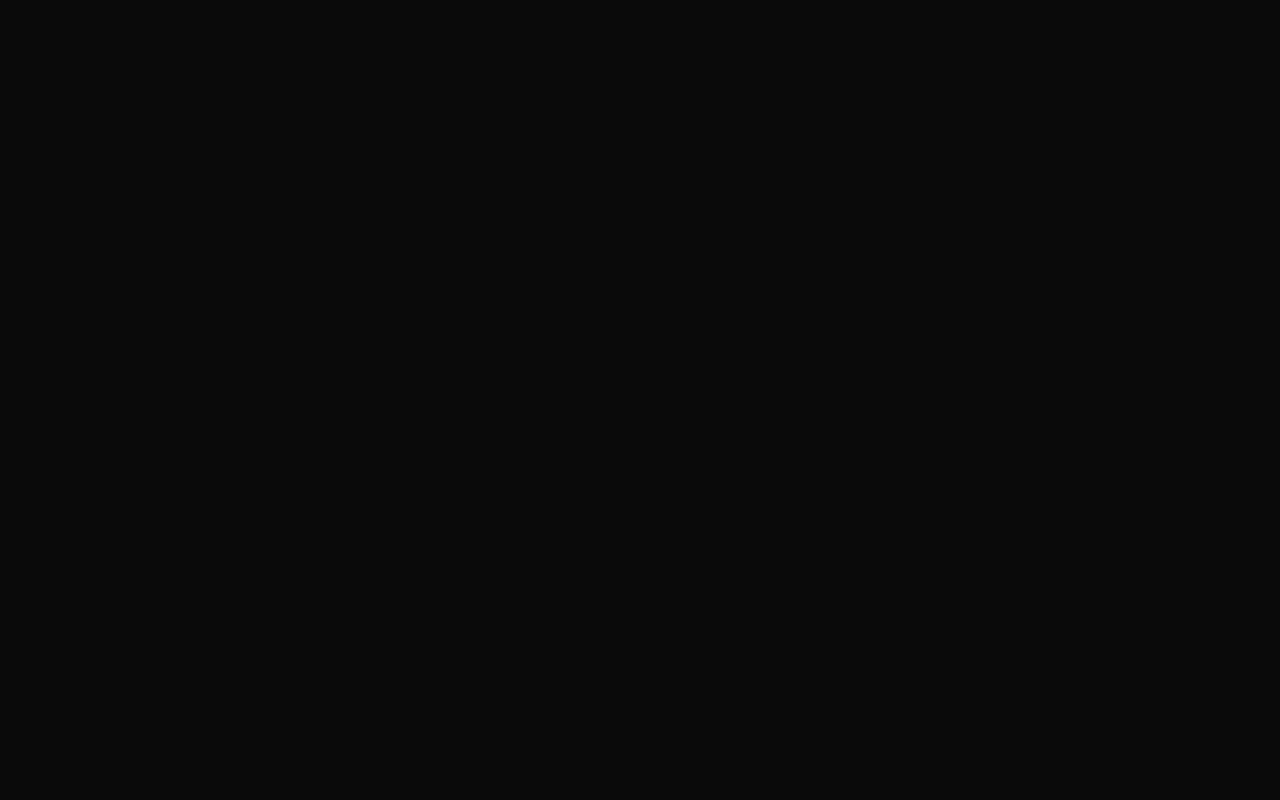
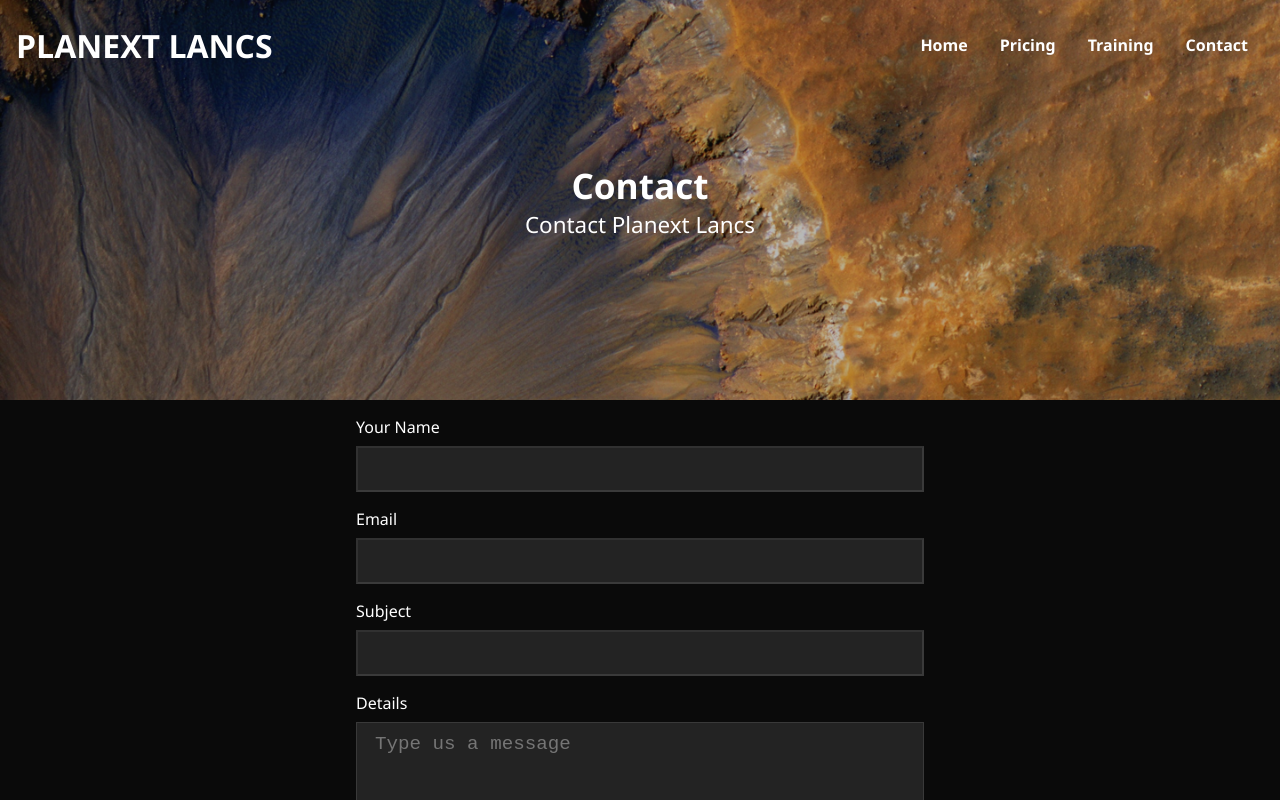
Before and after one commit to coopercodex/PlanextLancs, a React (Create React App) app: page /contact in a window 1280 px wide. Before the commit this address had no page. Shown: the top 800 px of the page. Built offline with nearby package versions, Linux system fonts and the light colour scheme; a web font is replaced by a local one.

Commit message:
Adds modal

```diff
--- a/src/App.js
+++ b/src/App.js
@@ -3,6 +3,7 @@ import { Route, Routes } from "react-router-dom";
 import { Pricing } from "./routes/Pricing";
 import { Home } from "./routes/Home";
 import { Training } from "./routes/Training";
+import { Contact } from "./routes/Contact";
 
 function App() {
   return (
@@ -11,6 +12,7 @@ function App() {
         <Route path="/" element={<Home />} />
         <Route path="/pricing" element={<Pricing />} />
         <Route path="/training" element={<Training />} />
+        <Route path="/contact" element={<Contact />} />
       </Routes>
     </>
   );
--- /dev/null
+++ b/src/components/Form.css
@@ -0,0 +1,24 @@
+form {
+  display: flex;
+  flex-direction: column;
+  padding: 1rem;
+  margin: auto;
+  max-width: 600px;
+}
+
+form label {
+  margin-bottom: .5rem;
+}
+
+label {
+  color: white;
+}
+
+form input, textarea {
+  margin-bottom: 1rem;
+  padding: 10px 18px;
+  font-size: 1.2rem;
+  background: rgba(255, 255, 255, .1);
+  border-color: rgba(255, 254, 254, 0.1);
+  color: white;
+}
--- /dev/null
+++ b/src/components/Form.jsx
@@ -0,0 +1,20 @@
+import React from 'react'
+import './Form.css'
+
+export const Form = () => {
+  return (
+    <div className='form'>
+      <form>
+        <label>Your Name</label>
+        <input type='text'></input>
+        <label>Email</label>
+        <input type='email'></input>
+        <label>Subject</label>
+        <input type='text'></input>
+        <label>Details</label>
+        <textarea rows='6' placeholder='Type us a message' />
+        <button className='btn'>Submit</button>
+      </form>
+    </div>
+  )
+}
--- /dev/null
+++ b/src/components/Modal.css
@@ -0,0 +1,109 @@
+
+
+.ModalBtn {
+  position: fixed;
+  top: 40%;
+  left: 50%;
+  transform: translate(-50%, -50%);
+  padding: 12px 24px;
+}
+
+.overlays {
+  z-index: 9999;
+  background-color: rgb(20, 19, 19, .5);
+  position: fixed;
+  width: 100%;
+  height: 100%;
+}
+
+.modalContainer {
+  max-width: 600px;
+  width: 100%;
+  position: fixed;
+  top: 40%;
+  left: 50%;
+  transform: translate(-50%, -50%);
+  display: flex;
+  background-color: rgb(228, 222, 222);
+  box-shadow: 0px 0px 18px 0px rgb(23, 22, 22, .8);
+}
+
+img {
+  width: 250px;
+  object-fit: cover;
+}
+
+.modal-right {
+  width: 100%;
+}
+
+.closeBtn {
+  cursor: pointer;
+  color: black;
+  position: fixed;
+  top: 8px;
+  right: 8px;
+}
+
+.contents {
+  display: flex;
+  flex-direction: column;
+  justify-content: center;
+  margin-top: 3rem;
+  padding: 1rem 2rem;
+}
+
+.contents > p {
+  color: black;
+}
+
+.contents > h1 {
+  color: black;
+}
+
+.btnContainer {
+  display: flex;
+  padding: 1rem 1rem;
+}
+
+.btnContainer button {
+  cursor: pointer;
+  width: 100%;
+  margin: .5rem;
+  padding: 16px 0;
+  border: none;
+  color: white;
+}
+
+.btn-primary {
+  /* cursor: pointer; */
+  background-color: brown;
+}
+
+.btn-outline {
+  background-color: brown;
+}
+
+.bold {
+  font-weight: 600;
+}
+
+
+@media screen and (max-width:640px) {
+    .modalContainer {
+      flex-direction: column;
+      top: 0;
+      left: 0;
+      transform: none;
+      width: 100%;
+      height: 100vh;
+    }
+
+    img {
+      width: 100%;
+    }
+
+    .closeBtn {
+      color: white;
+    }
+}
--- /dev/null
+++ b/src/components/Modal.jsx
@@ -0,0 +1,32 @@
+import React from 'react'
+import astronaut from '../assests/vecteezy_apollo-11-mission-image-astronaut-edwin-aldrin-poses__107.jpeg'
+import "./Modal.css"
+export const Modal = ({open, onClose}) => {
+  if (!open) {
+    return null;
+  }
+
+  return (
+    <div onClick={onClose} className='overlays'>
+     <div onClick={(e) => {e.stopPropagation()}} className="modalContainer">
+      <img src={astronaut} alt="astronaut ad" />
+      <div className="modalRight">
+        <p className="closeBtn" onClick={onClose}>X</p>
+        <div className="contents">
+          <p>Want To Be The First?</p>
+          <h1>1 Basic Package</h1>
+          <p>Enter To Win!</p>
+        </div>
+        <div className="btnContainer">
+          <button className='btn-primary'>
+            <span>Yes!</span>, Take Me There!
+          </button>
+          <button className='btn-outline' onClick={onClose}>
+            <span className='bold'>No</span>, Thanks
+          </button>
+        </div>
+      </div>
+     </div>
+    </div>
+  )
+}
--- a/src/components/Navbar.css
+++ b/src/components/Navbar.css
@@ -8,6 +8,12 @@
   height: 90px;
   padding: 1rem;
   z-index: 1;
+  transition: all .4s ease-in-out;
+}
+
+.header-bg {
+  background-color: rgb(15, 14, 14, .8);
+  transition: all .5s ease-in-out;
 }
 
 .nav-menu {
--- a/src/components/Navbar.jsx
+++ b/src/components/Navbar.jsx
@@ -5,14 +5,25 @@ import { FaBars, FaTimes } from 'react-icons/fa'
 
 export const Navbar = () => {
   const [showNav, setShowNav] = useState(false)
+  const [color, setColor] = useState(false)
 
   const handleNav = () => {
     setShowNav(!showNav)
   }
 
+  const handleChangeColor = () => {
+    if (window.scrollY >= 50) {
+      setColor(true)
+    } else {
+      setColor(false)
+    }
+  }
+
+  window.addEventListener('scroll', handleChangeColor)
+
 
   return (
-    <div className='header'>
+    <div className={color ? 'header header-bg' : 'header'}>
       <Link to='/'>
         <h1>PLANEXT LANCS</h1>
       </Link>
--- /dev/null
+++ b/src/routes/Contact.jsx
@@ -0,0 +1,16 @@
+import React from 'react'
+import { Footer } from '../components/Footer'
+import { Form } from '../components/Form'
+import { HeroImage } from '../components/HeroImage'
+import { Navbar } from '../components/Navbar'
+
+export const Contact = () => {
+  return (
+    <div>
+      <Navbar />
+      <HeroImage  heading='Contact' text='Contact Planext Lancs' />
+      <Form />
+      <Footer />
+    </div>
+  )
+}
--- a/src/routes/Home.jsx
+++ b/src/routes/Home.jsx
@@ -1,12 +1,21 @@
-import React from 'react'
+import React, { useEffect, useState } from 'react'
 import { Footer } from '../components/Footer'
+import { Modal } from '../components/Modal'
 import { Navbar } from '../components/Navbar'
 import { Video } from '../components/Video'
 
 
 export const Home = () => {
+  const [openModal, setOpenModal] = useState(false)
+
+  useEffect(() => {
+    setOpenModal(true)
+  }, [])
+
   return (
     <div>
+      {/* <button onClick={() => setOpenModal(true)}>Modal</button> */}
+      <Modal open={openModal} onClose={() => setOpenModal(false)} />
       <Navbar />
       <Video />
       <Footer />
```
Also changed, not shown: 1 other file (tests, documents, lock files or other folders).
